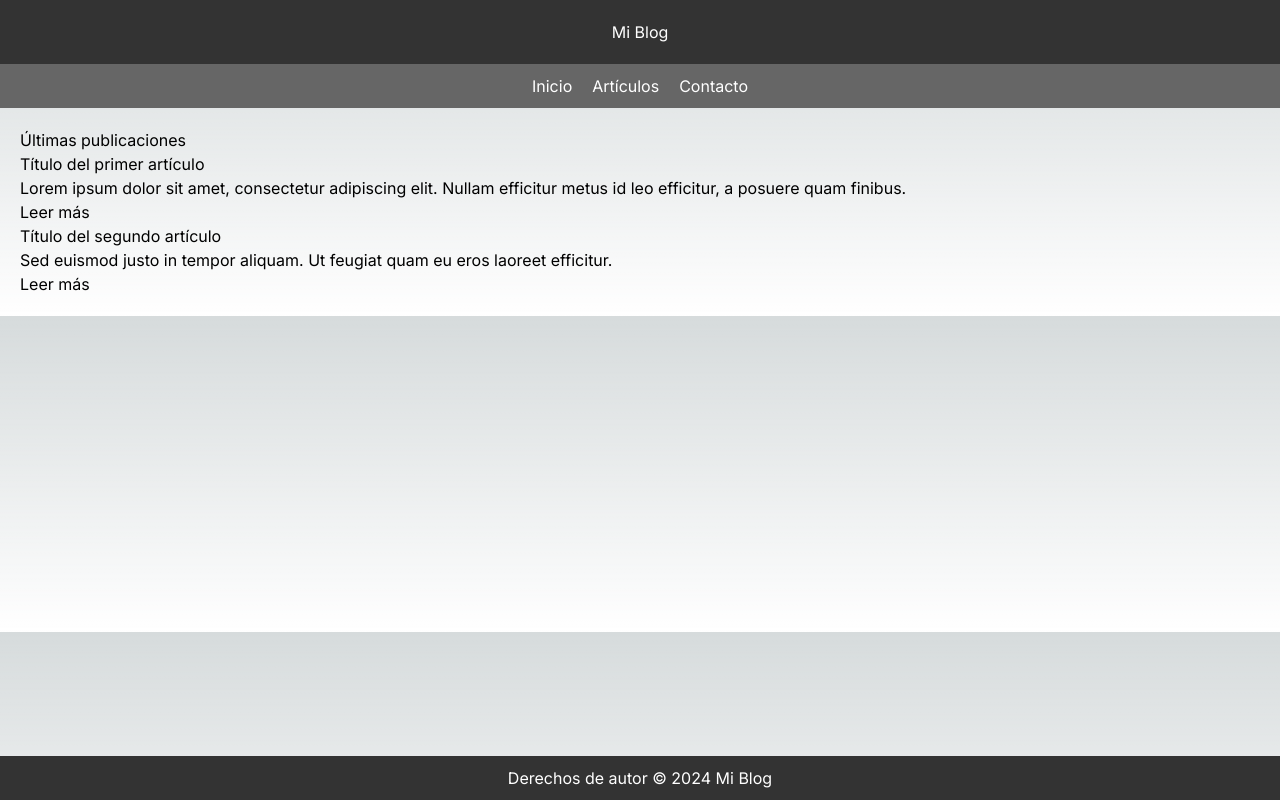
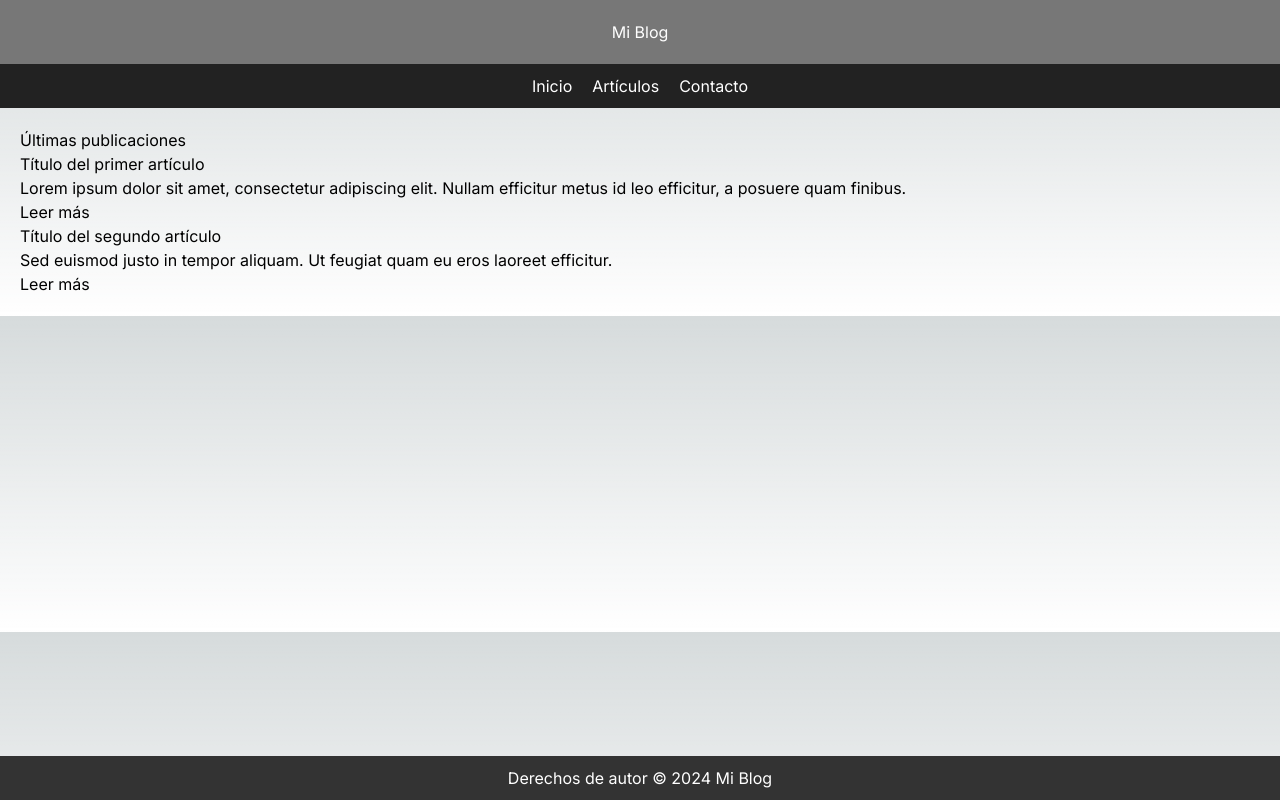
Before and after one commit to gerardmartin4/SuperMarket2, a Next.js app: page / in a window 1280 px wide. Built offline with nearby package versions, Linux system fonts and the light colour scheme.

Commit message:
Update page.tsx

```diff
--- a/app/page.tsx
+++ b/app/page.tsx
@@ -3,10 +3,10 @@ import Image from "next/image";
 export default function Home() {
   return (
   <div>
-            <header style={{ backgroundColor: '#333', color: '#fff', padding: '20px', textAlign: 'center' }}>
+            <header style={{ backgroundColor: '#777', color: '#fff', padding: '20px', textAlign: 'center' }}>
                 <h1>Mi Blog</h1>
             </header>
-            <nav style={{ backgroundColor: '#666', padding: '10px', textAlign: 'center' }}>
+            <nav style={{ backgroundColor: '#222', padding: '10px', textAlign: 'center' }}>
                 <a href="#" style={{ color: '#fff', textDecoration: 'none', padding: '0 10px' }}>Inicio</a>
                 <a href="#" style={{ color: '#fff', textDecoration: 'none', padding: '0 10px' }}>Artículos</a>
                 <a href="#" style={{ color: '#fff', textDecoration: 'none', padding: '0 10px' }}>Contacto</a>
```
